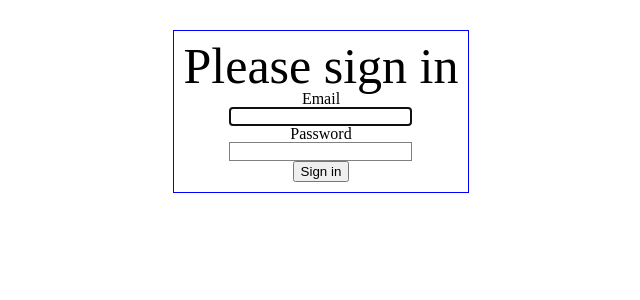
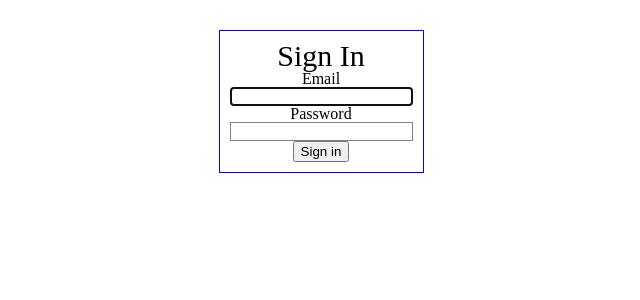
Before and after one commit to delphine-nguyen/ProductManagement_symf, a Symfony app: template templates/security/login.html.twig in a window 1280 px wide. Shown: the part 36-336 px from the top of the page, without its empty margins (319-959 px from the left). Run offline with Twig, Linux system fonts and the light colour scheme; the template is opened without the code that fills it, so the values that code supplies are empty; some libraries are stand-ins or nearby versions.

Commit message:
(chore) Change h1 to h2

```diff
--- a/templates/security/login.html.twig
+++ b/templates/security/login.html.twig
@@ -1,6 +1,6 @@
 {% extends 'base.html.twig' %}
 
-{% block title %}Log in!
+{% block title %}Log in
 {% endblock %}
 
 {% block body %}
@@ -19,7 +19,7 @@
 				</div>
 			{% endif %}
 
-			<h1 class="h3 mb-3 font-weight-normal">Please sign in</h1>
+			<h2 class="h3 mb-3 font-weight-normal">Sign In</h1>
 			<label for="inputEmail">Email</label>
 			<input type="email" value="{{ last_username }}" name="email" id="inputEmail" class="form-control" autocomplete="email" required autofocus>
 			<label for="inputPassword">Password</label>
```
